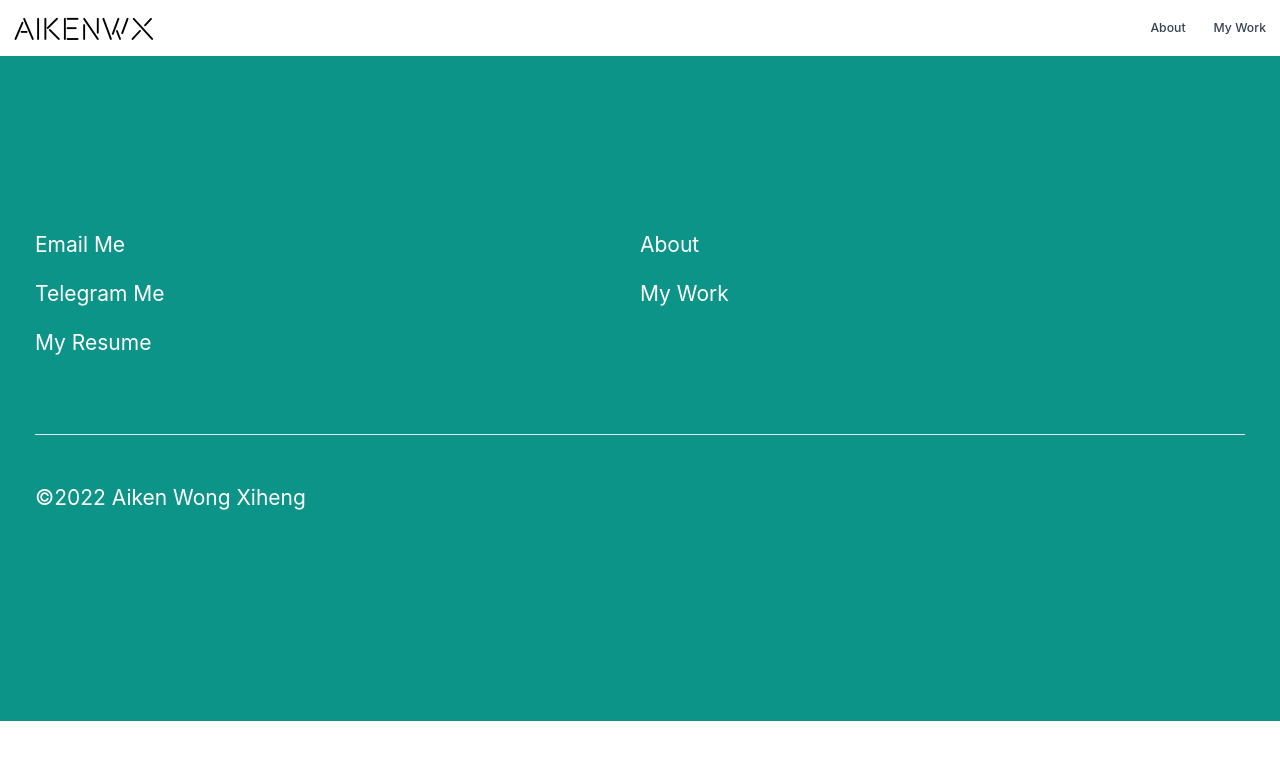
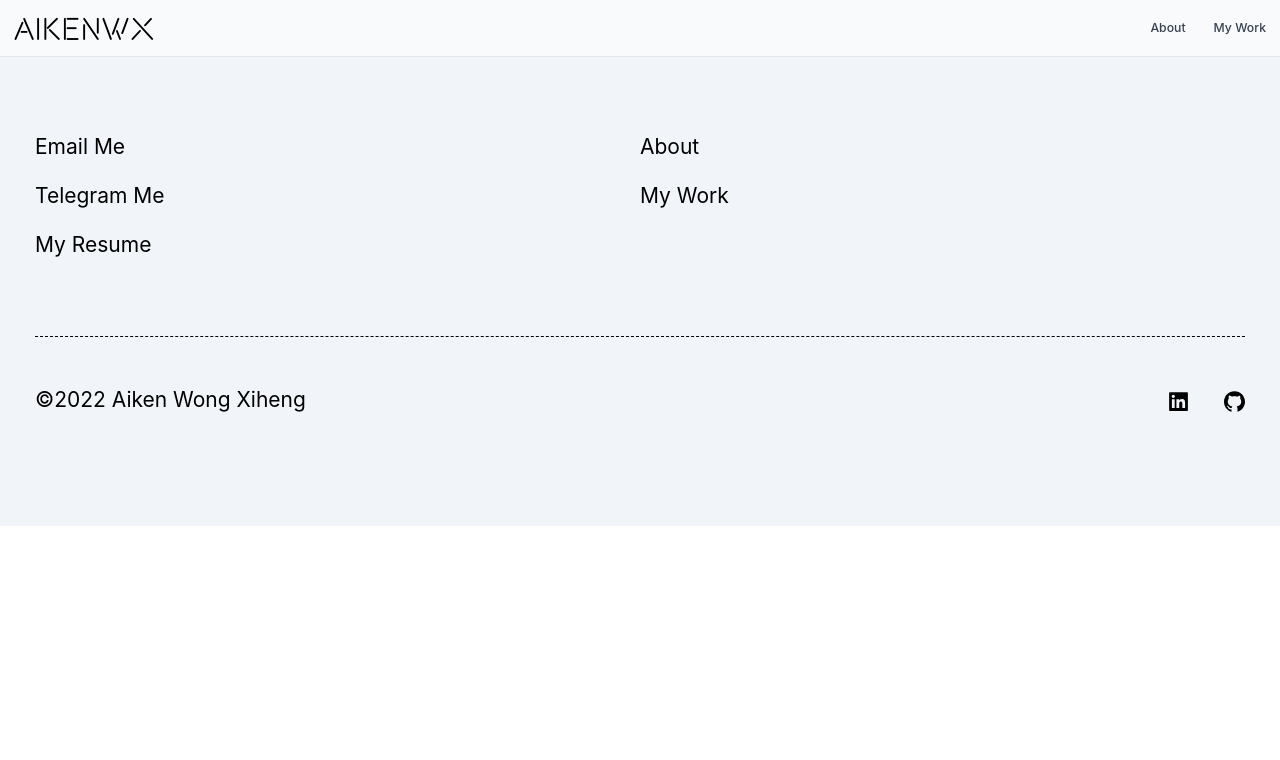
Before and after one commit to aikenwx/Aikenwx, a Next.js app: page /art in a window 1280 px wide. Shown: the top 760 px of the page. Built offline with nearby package versions, Linux system fonts and the light colour scheme.

Commit message:
Change UI colors and add social media links

```diff
--- a/components/footer/index.tsx
+++ b/components/footer/index.tsx
@@ -1,10 +1,11 @@
+import { GithubFilled, LinkedinFilled } from "@ant-design/icons";
 import Link from "next/link";
 import React from "react";
 import { NAV_MENU_ITEMS } from "../../common/constants";
 
 export default function Footer() {
     return (
-        <div className="bg-teal-600 flex flex-col text-white dark:bg-teal-900 h-panel text-2xl leading-loose">
+        <div className="bg-slate-100 dark:bg-zinc-800 flex flex-col pb-20 pt-20 text-2xl leading-loose ">
             <div className="xl:container xl:mx-auto h-full flex items-center">
                 <div className="basis-full">
                     <div className="flex p-10 flex-wrap max-[767px]:space-y-2 max-w-4x items-start">
@@ -53,10 +54,33 @@ export default function Footer() {
                         </div>
                     </div>
                     <div className="p-10">
-                        <hr></hr>
+                        <hr className="dark:border-white border-black border-dashed"></hr>
                         <br></br>
-                        {/* copyright */}©{new Date().getFullYear()} Aiken Wong
-                        Xiheng
+                        <div className="flex justify-between flex-wrap">
+                            <div className="mr-10">
+                                {/* copyright */}©{new Date().getFullYear()}{" "}
+                                Aiken Wong Xiheng
+                            </div>
+                            <div className="flex justify-end gap-10">
+                                {/* social media links */}
+                                <Link
+                                    href="https://www.linkedin.com/in/aikenwx/"
+                                    target="_blank"
+                                >
+                                    <LinkedinFilled
+                                        style={{ verticalAlign: "middle" }}
+                                    />
+                                </Link>
+                                <Link
+                                    href="https://github.com/aikenwx"
+                                    target="_blank"
+                                >
+                                    <GithubFilled
+                                        style={{ verticalAlign: "middle" }}
+                                    />
+                                </Link>
+                            </div>
+                        </div>
                     </div>
                 </div>
             </div>
--- a/components/landing-page-hero/index.tsx
+++ b/components/landing-page-hero/index.tsx
@@ -5,7 +5,7 @@ import styloMilo from "../../public/images/stylo-milo.jpg";
 
 export default function LandingPageHero() {
     return (
-        <div className={` dark:bg-gray-800 bg-slate-100 flex w-screen pt-16 `}>
+        <div className={` dark:bg-zinc-800 bg-slate-100 flex w-screen pt-16 `}>
             <div className={`basis-full ${styles.bg_image}`}>
                 <div className="w-full dark:bg-black dark:bg-opacity-30 bg-white bg-opacity-30">
                     <div
--- a/components/landing-page-panels/experience-summary.tsx
+++ b/components/landing-page-panels/experience-summary.tsx
@@ -4,7 +4,7 @@ import StephanBruggermann from "../../public/images/stephan-bruggermann.jpg";
 
 export default function ExperienceSummary() {
     return (
-        <div className=" bg-slate-100 dark:bg-gray-900">
+        <div className=" bg-slate-50 dark:bg-zinc-900">
             <div className="xl:container xl:mx-auto h-full flex flex-wrap items-center ">
                 <div className="flex p-10 sm-p-5 pt-20 lg:basis-1/2 basis-full">
                     <div>
@@ -58,7 +58,7 @@ export default function ExperienceSummary() {
                     </div>
                 </div>
                 <div className="basis-full lg:basis-1/2 flex justify-center mb-10">
-                    <div className="w-full max-w-sm bg-white border border-gray-200  shadow-md dark:bg-gray-800 dark:border-gray-700">
+                    <div className="w-full max-w-sm bg-white border border-gray-200  shadow-md dark:bg-zinc-800 dark:border-zinc-700">
                         <div className="flex justify-end px-4 pt-4"></div>
                         <div className="flex flex-col items-center pb-10">
                             <Image
--- a/components/landing-page-panels/my-motto.tsx
+++ b/components/landing-page-panels/my-motto.tsx
@@ -5,11 +5,11 @@ import PostgresqlIcon from "../../icons/PostgresqlIcon";
 
 export default function MyMotto() {
     return (
-        <div className=" bg-teal-600 dark:bg-teal-900 text-white">
+        <div className=" bg-teal-100 dark:bg-teal-900">
             <div className="xl:container xl:mx-auto h-full flex flex-wrap items-center">
                 <div className="flex p-10 sm-p-5 pt-20 basis-full">
                     <div className="basis-full">
-                        <div className="text-5xl  sm:text-6xl mb-10">
+                        <div className="text-5xl  sm:text-6xl  mb-10  ">
                             About Me
                         </div>
                         <div className="flex basis-full">
--- a/components/nav-bar/nav-bar-default-menu/index.tsx
+++ b/components/nav-bar/nav-bar-default-menu/index.tsx
@@ -14,7 +14,7 @@ const NavBarDefaultMenu: React.FC = () => {
                     <Link
                         key={menuItem.value}
                         href={menuItem.path}
-                        className="block pr-4 pl-3 text-gray-700 rounded hover:bg-gray-100 sm:hover:bg-transparent sm:border-0 sm:hover:text-blue-700 sm:p-0 dark:text-gray-400 sm:dark:hover:text-white dark:hover:bg-gray-700 dark:hover:text-white sm:dark:hover:bg-transparent"
+                        className="block pr-4 pl-3 text-gray-700 rounded hover:bg-slate-50 sm:hover:bg-transparent sm:border-0 sm:hover:text-blue-700 sm:p-0 dark:text-gray-400 sm:dark:hover:text-white dark:hover:bg-gray-700 dark:hover:text-white sm:dark:hover:bg-transparent"
                     >
                         {menuItem.value}
                     </Link>
--- a/components/work-page-slug/index.tsx
+++ b/components/work-page-slug/index.tsx
@@ -7,7 +7,7 @@ interface IProps {
 }
 export default function WorkPageSlugTemplate({ workSlugPageItem }: IProps) {
     return (
-        <div className=" bg-slate-100 dark:bg-slate-800  pt-16 w-screen">
+        <div className=" bg-slate-50 dark:bg-zinc-900  pt-16 w-screen">
             <div className="xl:container xl:mx-auto p-10">
                 <Carousel
                     carousel_image_urls={workSlugPageItem.carousel_image_urls}
--- a/components/work-page/index.tsx
+++ b/components/work-page/index.tsx
@@ -11,10 +11,10 @@ export default function WorkPage({ workPageItems }: IProps) {
     const card = (workPageItem: IWorkPageItem) => (
         <Link href={"work/" + workPageItem.slug} key={workPageItem.slug}>
             <div
-                className=" w-full bg-white border border-gray-200 shadow-md dark:bg-gray-800 dark:border-gray-700 overflow-hidden"
+                className=" w-full bg-white border border-gray-200 shadow-md dark:bg-zinc-800 dark:border-zinc-700 overflow-hidden"
                 key={workPageItem.slug}
             >
-                <div className="bg-gray-100 pt-16 pb-16 flex items-center justify-center relative h-60">
+                <div className="bg-slate-50 pt-16 pb-16 flex items-center justify-center relative h-60">
                     <Image
                         className="sm:p-10 p-5"
                         src={workPageItem.logo_url}
@@ -37,7 +37,7 @@ export default function WorkPage({ workPageItems }: IProps) {
     );
 
     return (
-        <div className=" bg-slate-100 dark:bg-slate-800  pt-16 w-screen">
+        <div className=" bg-slate-50 dark:bg-zinc-900  pt-16 w-screen">
             <div className="text-center pt-20 pb-10 text-5xl ">
                 Work and Projects
             </div>
--- a/icons/DjangoIcon.tsx
+++ b/icons/DjangoIcon.tsx
@@ -3,7 +3,8 @@ import React from "react";
 export default function DjangoIcon() {
     return (
         <svg
-            fill="white"
+            className="fill-black dark:fill-white"
+            fill="currentColor"
             width="100px"
             height="100px"
             viewBox="0 0 24 24"
--- a/icons/ReactIcon.tsx
+++ b/icons/ReactIcon.tsx
@@ -3,7 +3,8 @@ import React from "react";
 export default function ReactIcon() {
     return (
         <svg
-            fill="white"
+            className="fill-black dark:fill-white"
+            fill="currentColor"
             width="100px"
             height="100px"
             viewBox="0 0 24 24"
```
Also changed, not shown: components/nav-bar/index.tsx (+5 -2 lines), icons/PostgresqlIcon.tsx (+2 -1 lines).
